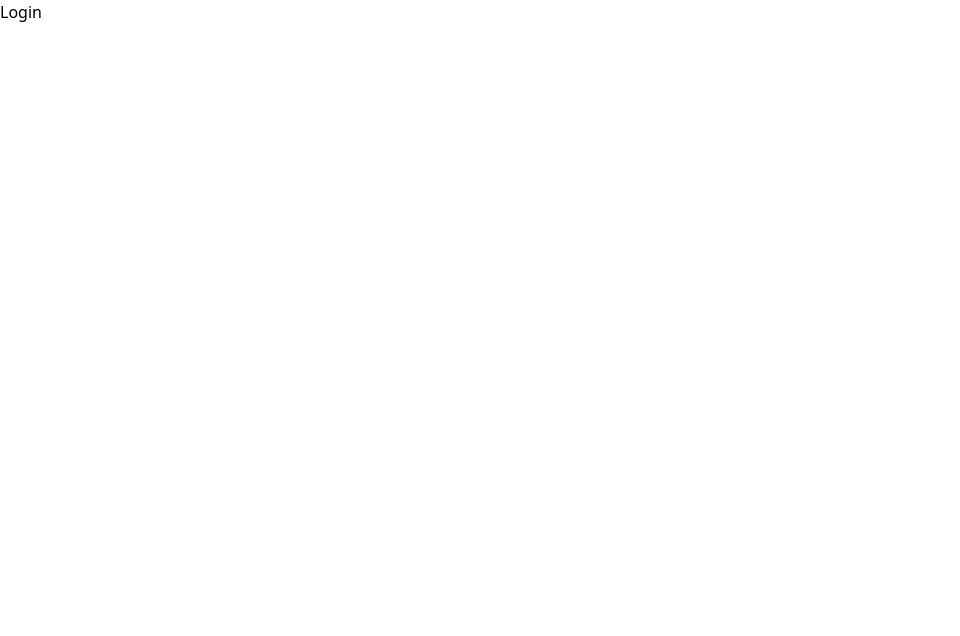
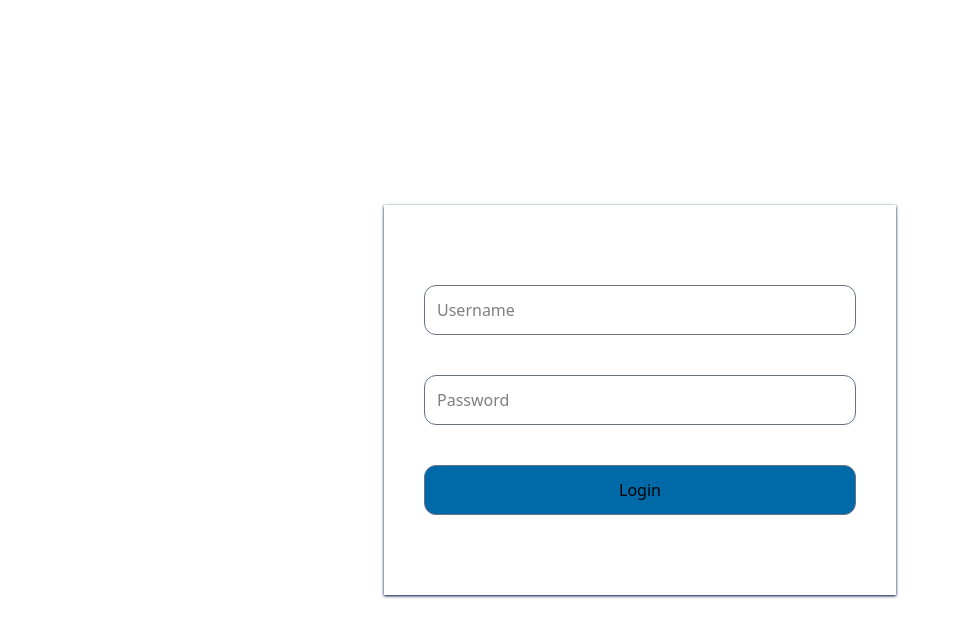
Before and after one commit to Mourice-Adero/plandeck-vue, a Vue app: page / in a window 1280 px wide. Shown: the top 636 px of the page, without its empty margins (0-960 px from the left). Built offline with nearby package versions, Linux system fonts and the light colour scheme.

Commit message:
Added login page styling

```diff
--- a/src/pages/LoginPage.vue
+++ b/src/pages/LoginPage.vue
@@ -1,4 +1,25 @@
-<script setup lang="ts"></script>
+<script setup lang="ts">
+import { ref } from 'vue'
+const username = ref('')
+const password = ref('')
+</script>
 <template>
-  <p>Login</p>
+  <div class="flex justify-center items-center h-lvh">
+    <form class="flex flex-col gap-10 shadow shadow-blue-950 py-20 px-10 w-3/4 md:w-2/5">
+      <input
+        v-model="username"
+        class="p-3 border border-gray-500 rounded-xl w-full"
+        placeholder="Username"
+      />
+      <input
+        v-model="password"
+        class="p-3 border border-gray-500 rounded-xl w-full"
+        type="password"
+        placeholder="Password"
+      />
+      <button class="p-3 border border-gray-500 rounded-xl w-full bg-sky-700" type="submit">
+        Login
+      </button>
+    </form>
+  </div>
 </template>
```
